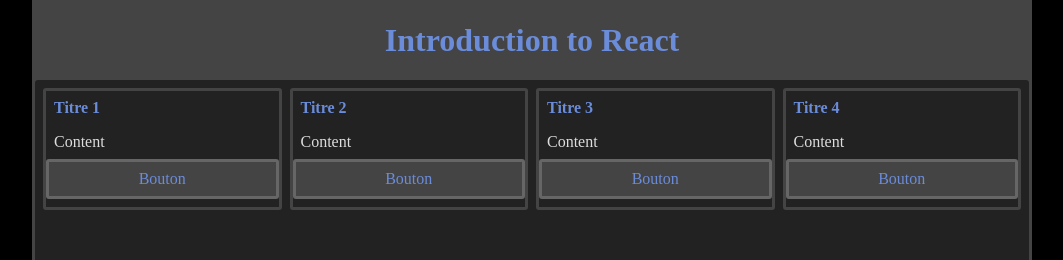
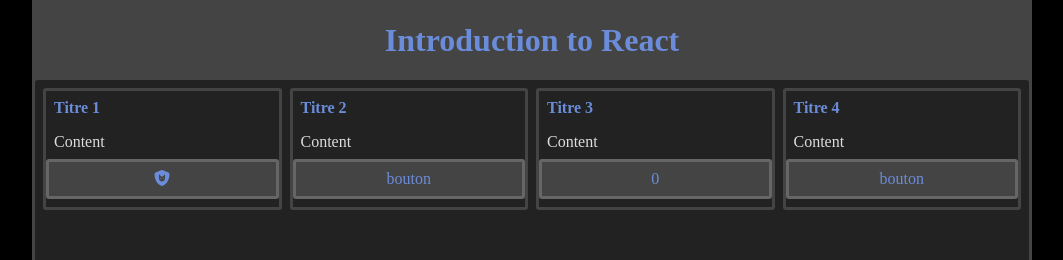
Before and after one commit to fay0026/introduction_react, a React (Vite) app: page / in a window 1280 px wide. Shown: the top 260 px of the page, without its empty margins (108-1171 px from the left). Built offline with nearby package versions, Linux system fonts and the light colour scheme.

Commit message:
Compteur non mis à jour ajouté

```diff
--- a/src/App.jsx
+++ b/src/App.jsx
@@ -5,11 +5,14 @@
 import Card from "./components/Card";
 
 function App() {
+  let cpt = 0;
   const clickHandler = () => {
-    console.log("Ya shouldn't have don' that");
+    cpt += 1;
+    console.log(cpt);
   };
   const clickHandler2 = () => {
-    console.log("Ya shouldn't have don' that");
+    cpt += 1;
+    console.log(cpt);
   };
   return (
     <div className="app">
@@ -20,10 +23,10 @@
         <div className="cards">
           <Card
             titre="Titre 1"
-            btn_content={<FontAwesomeIcon icon={faShieldCat} />}
+            content={<FontAwesomeIcon icon={faShieldCat} />}
           />
           <Card titre="Titre 2" onClick={clickHandler} />
-          <Card titre="Titre 3" />
+          <Card titre="Titre 3" content={cpt} onClick={clickHandler2} />
           <Card titre="Titre 4" />
           {/* {Card("Titre 1")}
           {Card("Titre 2")}
--- a/src/components/Button.jsx
+++ b/src/components/Button.jsx
@@ -4,9 +4,14 @@
 import PropTypes from "prop-types";
 
 function Button({ children, className, onClick }) {
+  if (children == null) {
+    var retour = "bouton";
+  } else {
+    var retour = children;
+  }
   return (
     <button className={className} type="button" onClick={onClick}>
-      <article>{children}</article>
+      <article>{retour}</article>
     </button>
   );
 }
--- a/src/components/Card.jsx
+++ b/src/components/Card.jsx
@@ -4,16 +4,14 @@
 import PropTypes from "prop-types";
 import Button from "./Button";
 
-function Card({ titre, icon }) {
-  const clickHandler = () => {
-    console.log("Ya shouldn't have don' that");
-  };
+// eslint-disable-next-line react/prop-types
+function Card({ titre, content, onClick }) {
   return (
     <article className="card">
       <header className="card__header header__title">{titre}</header>
       <section className="card__main">Content</section>
-      <Button className="btn" onClick={clickHandler}>
-        {icon}
+      <Button className="btn" onClick={onClick}>
+        {content}
       </Button>
     </article>
   );
@@ -21,12 +19,12 @@
 
 Card.propTypes = {
   titre: PropTypes.string,
-  icon: PropTypes.string,
+  content: PropTypes.node,
 };
 
 Card.defaultProps = {
   titre: "Title",
-  icon: "Bouton",
+  content: null,
 };
 
 export default Card;
```
Also changed, not shown: 1 other file (tests, documents, lock files or other folders).
